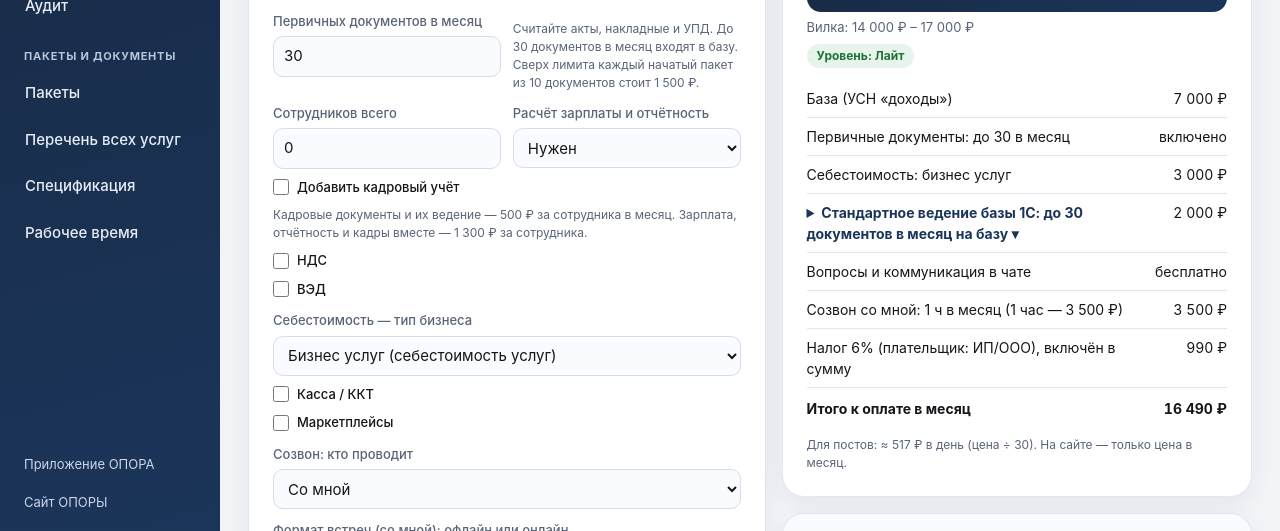
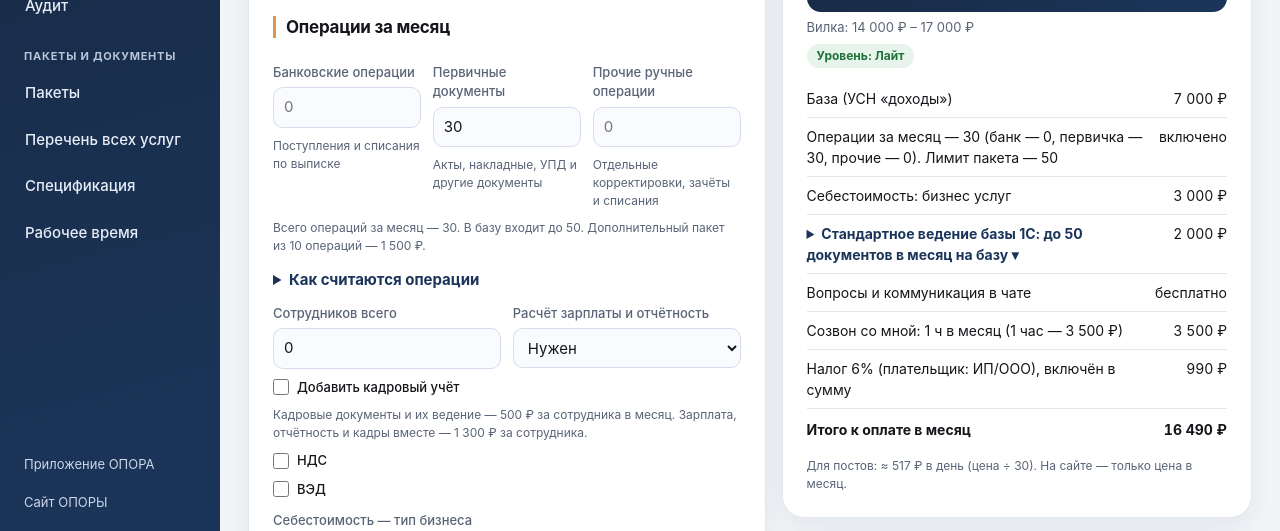
Before and after one commit to samitovvaar-blip/opora-service-calculator, a plain HTML site: page index.html in a window 1280 px wide. Shown: the part 263-794 px from the top of the page. Drawn offline with Linux system fonts and the light colour scheme.

Commit message:
Count payments, documents and manual entries in one monthly volume

```diff
--- a/index.html
+++ b/index.html
@@ -343,10 +343,17 @@ td > details { margin: 0; }
         <div id="g_rows"></div>
         <button type="button" id="g_add">+ Добавить компанию</button>
       </div>
-      <div class="row">
-        <div><label for="b_ops">Первичных документов в месяц</label><input type="number" id="b_ops" value="30" min="0" step="1" aria-describedby="b_opsnote"></div>
-        <div class="note" id="b_opsnote" style="margin-top:20px"></div>
-      </div>
+      <h2 style="margin-top:16px">Операции за месяц</h2>
+      <div class="row" aria-describedby="b_opsnote">
+        <div><label for="b_bankops">Банковские операции</label><input type="number" id="b_bankops" placeholder="0" min="0" step="1" aria-describedby="b_bankops_help"><div class="note" id="b_bankops_help">Поступления и списания по выписке</div></div>
+        <div><label for="b_ops">Первичные документы</label><input type="number" id="b_ops" value="30" min="0" step="1" aria-describedby="b_docs_help"><div class="note" id="b_docs_help">Акты, накладные, УПД и другие документы</div></div>
+        <div><label for="b_otherops">Прочие ручные операции</label><input type="number" id="b_otherops" placeholder="0" min="0" step="1" aria-describedby="b_otherops_help"><div class="note" id="b_otherops_help">Отдельные корректировки, зачёты и списания</div></div>
+      </div>
+      <div class="note" id="b_opsnote" aria-live="polite"></div>
+      <details>
+        <summary>Как считаются операции</summary>
+        <ul class="note" id="b_opsrules"></ul>
+      </details>
       <div class="row">
         <div><label for="b_emp">Сотрудников всего</label><input type="number" id="b_emp" value="0" min="0" step="1" aria-describedby="b_empnote"></div>
         <div><label for="b_pay">Расчёт зарплаты и отчётность</label><select id="b_pay"><option value="1">Нужен</option><option value="0">Не нужен</option></select></div>
@@ -682,8 +689,8 @@ td > details { margin: 0; }
 <script>
 const DEF = {
   base_npd:5000, base_patent:5000, base_ausn8:6000, base_ausn15:8000, base_usn6:7000, base_usn15:9000, base_osno:15000,
-  add_ooo:3000, ops_free:30, doc_pack_rate:1500, ops_max:150, emp_rate:800, hr_rate:500, grp_next:80, tax_ip:6, tax_fl:4,
-  add_vat:4000, add_vat_usn:3000, add_vat_mix:5000, add_ved:8000, add_wh:3000, add_wh_serv:3000, add_wh_mix:6000, add_kkt:2000, add_mp:3000, one_c:5000, c1_b1:30, c1_b2:100, c1_b3:150, c1_t1:2000, c1_t2:3000, c1_t3:4000, c1_t4:5000,
+  add_ooo:3000, ops_free:50, doc_pack_rate:1500, ops_max:150, emp_rate:800, hr_rate:500, grp_next:80, tax_ip:6, tax_fl:4,
+  add_vat:4000, add_vat_usn:3000, add_vat_mix:5000, add_ved:8000, add_wh:3000, add_wh_serv:3000, add_wh_mix:6000, add_kkt:2000, add_mp:3000, one_c:5000, c1_b1:50, c1_b2:100, c1_b3:150, c1_t1:2000, c1_t2:3000, c1_t3:4000, c1_t4:5000,
   lvl_light:15000, lvl_std:25000, spread:10,
   i_dds:15000, i_ost:5000, i_call:7000, i_chat:0, i_app:3000, i_hour_online:2500, i_plan:10000, i_call2:7000, i_goods:6000, i_hour:3500, i_hour_staff:2000,
   pk_disc:10,
@@ -692,7 +699,7 @@ const DEF = {
 };
 const LBL = {
   base_npd:"База: НПД, ₽",base_patent:"База: патент, ₽",base_ausn8:"База: АУСН доходы 8%, ₽",base_ausn15:"База: АУСН доходы−расходы 15%, ₽",base_usn6:"База: УСН доходы, ₽",base_usn15:"База: УСН доходы−расходы, ₽",base_osno:"База: ОСНО, ₽",
-  add_ooo:"Бухгалтерский учёт ООО, доплата к базе, ₽",ops_free:"Бухгалтерия: документов в месяц включено в базу",doc_pack_rate:"Пакет из 10 первичных документов, ₽",ops_max:"Предел документов в месяц (дальше индивидуально)",emp_rate:"Расчёт зарплаты и отчётность: за сотрудника в месяц, ₽",hr_rate:"Кадровый учёт: доплата за сотрудника в месяц, ₽",grp_next:"Группа: каждая следующая компания, % от базы",tax_ip:"Налог, если платит ИП или ООО, %",tax_fl:"Налог, если платит физлицо, %",
+  add_ooo:"Бухгалтерский учёт ООО, доплата к базе, ₽",ops_free:"Бухгалтерия: операций в месяц включено в базу",doc_pack_rate:"Пакет из 10 операций, ₽",ops_max:"Предел операций в месяц (дальше индивидуально)",emp_rate:"Расчёт зарплаты и отчётность: за сотрудника в месяц, ₽",hr_rate:"Кадровый учёт: доплата за сотрудника в месяц, ₽",grp_next:"Группа: каждая следующая компания, % от базы",tax_ip:"Налог, если платит ИП или ООО, %",tax_fl:"Налог, если платит физлицо, %",
   add_vat:"НДС 10% или 20%, ₽",add_vat_usn:"НДС 5%/7% (на УСН), ₽",add_vat_mix:"НДС 10% и 20% вместе, ₽",add_ved:"ВЭД, ₽",add_wh:"Себестоимость: товарный бизнес, ₽",add_wh_serv:"Себестоимость: бизнес услуг, ₽",add_wh_mix:"Себестоимость: товары и услуги, ₽",add_kkt:"Касса/ККТ, за каждую кассу, ₽",add_mp:"За маркетплейс, ₽",one_c:"1С: заведение базы, разово (за одну базу), ₽",c1_b1:"1С: граница уровня 1 (документов в месяц на базу)",c1_b2:"1С: граница уровня 2",c1_b3:"1С: граница уровня 3",c1_t1:"1С: ведение, уровень 1 (до границы 1), ₽/мес за базу",c1_t2:"1С: ведение, уровень 2, ₽/мес за базу",c1_t3:"1С: ведение, уровень 3, ₽/мес за базу",c1_t4:"1С: ведение, свыше границы 3, ₽/мес за базу",
   lvl_light:"Граница «Лайт» до, ₽",lvl_std:"Граница «Стандарт» до, ₽",spread:"Вилка цены ±, %",
   i_dds:"Состав: ДДС и ОПиУ каждый месяц, ₽",i_hour_staff:"Созвон или встреча с сотрудником, 1 час, ₽",i_hour_online:"Дополнительная встреча со мной онлайн, 1 час, ₽",i_ost:"Состав: контроль остатков дебиторки/кредиторки (платёжный календарь), ₽",i_call:"Созвон или встреча с отчётом владельцу и рекомендациями, 2 часа, ₽",i_chat:"Состав: вопросы и коммуникация в чате, ₽ (0 = бесплатно)",i_app:"Состав: доступ к приложению и боту НЕЙЛА, ₽",i_plan:"Контроль: бюджет и план-факт, ₽",i_call2:"Контроль: второй созвон в месяц (2 часа), ₽",i_hour:"Дополнительный час созвона или встречи, ₽",i_goods:"Доп к управленке: товарный учёт, ₽",
@@ -710,6 +717,10 @@ try {
     if (!rates.managementReportsRateUpdated && rates.i_dds === 10000) rates.i_dds = DEF.i_dds;
     if (!rates.currentAuditRateUpdated && rates.au_k1 === 10000) rates.au_k1 = DEF.au_k1;
     if (!rates.packageDiscountUpdated && rates.pk_disc === 0) rates.pk_disc = DEF.pk_disc;
+    if (!rates.operationVolumeUpdated) {
+      if (rates.ops_free === 30) rates.ops_free = DEF.ops_free;
+      if (rates.c1_b1 === 30) rates.c1_b1 = DEF.c1_b1;
+    }
     S = {...DEF, ...rates};
   }
 } catch (e) {}
@@ -761,17 +772,22 @@ function bigPrice(v,suf){const r=taxRate();suf=suf||"";if(!r)return rub(v)+suf;r
 function gx(v){const r=taxRate();return r?grossUp(v,r):v}
 function taxRows(total,lab,skipNone){const r=taxRate();if(!r)return skipNone?[]:[[lab,rub(total),"tot"]];const g=grossUp(total,r);return [[`Налог ${r}% (${taxLabel()}), включён в сумму`,rub(g-total)],[lab.startsWith("Итого")?lab.replace("Итого","Итого к оплате"):"К оплате: "+lab.charAt(0).toLowerCase()+lab.slice(1),rub(g),"tot"]]}
 function plEmp(n){const a=n%100,b=n%10;return n+" "+((a>=11&&a<=14)?"сотрудников":b===1?"сотрудник":(b>=2&&b<=4)?"сотрудника":"сотрудников")}
-const DOC_PACK_SIZE = 10;
-function documentPackage(count) {
+const OP_PACK_SIZE = 10;
+const OP_SCOPE = [
+  "Банк: одно поступление или списание по выписке — одна операция. Перевод между своими счетами считаем один раз.",
+  "Первичка: один обработанный акт, УПД или накладная — одна операция. Оплата и документ по одной сделке считаются отдельно, если обрабатываем оба.",
+  "Прочее: одна самостоятельная ручная операция в учёте, например зачёт, списание или корректировка, которую ещё не посчитали в банке или первичке.",
+  "Дубли, проводки внутри одного документа и автоматическое закрытие месяца объём операций не увеличивают."
+];
+function operationPackage(bank, docs, other) {
+  const count = bank + docs + other;
   const extra = Math.max(0, Math.min(count, S.ops_max) - S.ops_free);
-  const packs = Math.ceil(extra / DOC_PACK_SIZE);
-  const limit = Math.min(S.ops_free + packs * DOC_PACK_SIZE, S.ops_max);
+  const packs = Math.ceil(extra / OP_PACK_SIZE);
+  const limit = Math.min(S.ops_free + packs * OP_PACK_SIZE, S.ops_max);
   const rate = Math.max(0, S.doc_pack_rate);
-  const label = packs
-    ? `Первичные документы: до ${limit} в месяц (${packs} × ${DOC_PACK_SIZE} сверх базового лимита)`
-    : `Первичные документы: до ${limit} в месяц`;
-  const warning = count > S.ops_max ? `Свыше ${S.ops_max} документов в месяц стоимость рассчитывается индивидуально.` : "";
-  return { label, price: packs * rate, warning };
+  const label = `Операции за месяц — ${count} (банк — ${bank}, первичка — ${docs}, прочие — ${other}). Лимит пакета — ${limit}`;
+  const warning = count > S.ops_max ? `Свыше ${S.ops_max} операций в месяц стоимость рассчитывается индивидуально.` : "";
+  return { count, label, price: packs * rate, warning };
 }
 function calcBuh(){
   const docs=Math.ceil(num("b_ops")), emp=Math.floor(num("b_emp"));
@@ -802,12 +818,12 @@ function calcBuh(){
     add("База ("+$("b_reg").selectedOptions[0].text+")",S["base_"+$("b_reg").value]);
     if(form==="ooo")add("Бухгалтерский учёт ООО",S.add_ooo);
   }
-  const documents = documentPackage(docs);
-  if (documents.price > 0) {
-    add(documents.label, documents.price);
+  const operations = operationPackage(Math.ceil(num("b_bankops")), docs, Math.ceil(num("b_otherops")));
+  if (operations.price > 0) {
+    add(operations.label, operations.price);
   } else {
-    items.push([documents.label, "включено"]);
-    nums.push([documents.label, 0, "включено"]);
+    items.push([operations.label, "включено"]);
+    nums.push([operations.label, 0, "включено"]);
   }
   if(payrollIncluded){
     const label = `Расчёт зарплаты и отчётность в тарифе ООО: до ${payrollIncluded} чел.`;
@@ -838,7 +854,7 @@ function calcBuh(){
     add(`Стандартное ведение базы 1С${ents>1?" ("+ents+" шт.)":""}: ${t[1]} документов в месяц на базу`,ents*t[0]);
   }
   const m=Math.round(sum);
-  return {m,items,nums,pay:payV,emp,hrOn,payrollIncluded,payrollExtraLabel,documentWarning:documents.warning,onec:$("b_1c").value==="no"?ents*S.one_c:0,ents,callH:Math.max(1,Math.round(num("b_callh")||1)),callV:Math.max(1,Math.round(num("b_callh")||1))*hrRate($("b_who").value==="staff",$("b_fmt").value==="on"),staff:$("b_who").value==="staff",online:$("b_fmt").value==="on"};
+  return {m,items,nums,pay:payV,emp,hrOn,payrollIncluded,payrollExtraLabel,operations,onec:$("b_1c").value==="no"?ents*S.one_c:0,ents,callH:Math.max(1,Math.round(num("b_callh")||1)),callV:Math.max(1,Math.round(num("b_callh")||1))*hrRate($("b_who").value==="staff",$("b_fmt").value==="on"),staff:$("b_who").value==="staff",online:$("b_fmt").value==="on"};
 }
 function accountingMonthly(c){return c.m + c.callV}
 function lvl(m){return m<=S.lvl_light?["Лайт","ok"]:m<=S.lvl_std?["Стандарт",""]:["Сложный учёт","warn"]}
@@ -850,8 +866,9 @@ function renderBuh(){
   $("b_vatbox").classList.toggle("hide",!$("b_vat").checked);
   $("b_kktbox").classList.toggle("hide",!$("b_kkt").checked);
   $("b_mpbox").classList.toggle("hide",!$("b_mpon").checked);
-  $("b_opsnote").textContent=`Считайте акты, накладные и УПД. До ${S.ops_free} документов в месяц входят в базу. Сверх лимита каждый начатый пакет из ${DOC_PACK_SIZE} документов стоит ${rub(Math.max(0, S.doc_pack_rate))}.`;
   const c=calcBuh(), sp=S.spread/100, L=lvl(c.m), mt=accountingMonthly(c);
+  $("b_opsnote").textContent = `Всего операций за месяц — ${c.operations.count}. В базу входит до ${S.ops_free}. Дополнительный пакет из ${OP_PACK_SIZE} операций — ${rub(Math.max(0, S.doc_pack_rate))}.`;
+  $("b_opsrules").innerHTML = OP_SCOPE.map(rule => `<li>${rule}</li>`).join("");
   $("b_empnote").classList.toggle("hide", !c.payrollIncluded);
   $("b_empnote").textContent = c.payrollIncluded ? `На каждое ООО включены расчёт зарплаты и отчётность за 1 сотрудника. Сверх включённого лимита — ${rub(S.emp_rate)} за сотрудника в месяц.` : "";
   $("b_payroll_group").classList.toggle("hide", fm!=="group" || !c.payrollIncluded || $("b_pay").value!=="1");
@@ -862,7 +879,7 @@ function renderBuh(){
   $("b_callnote").textContent=`Созвон входит всегда: 1 час в месяц — со мной ${rub(S.i_hour)}, с сотрудником ${rub(S.i_hour_staff)}. Нужно больше — укажите общее число часов, цена вырастет.`;
   $("b_price").innerHTML=bigPrice(mt," / мес");
   $("b_range").textContent=`Вилка: ${rub(r500(mt*(1-sp)))} – ${rub(r500(mt*(1+sp)))}`;
-  $("b_level").innerHTML=`<span class="pill ${L[1]}">Уровень: ${L[0]}</span>`+(c.documentWarning?` <span class="pill warn">${c.documentWarning}</span>`:"");
+  $("b_level").innerHTML=`<span class="pill ${L[1]}">Уровень: ${L[0]}</span>`+(c.operations.warning?` <span class="pill warn">${c.operations.warning}</span>`:"");
   const t=c.items.map(x=>[c1wrap(x[0]),x[1]]);
   t.push(["Вопросы и коммуникация в чате","бесплатно"]);
   t.push([`Созвон ${whoTxt(c.staff,c.online)}: ${c.callH} ч в месяц (1 час — ${rub(hrRate(c.staff,c.online))})`,rub(c.callV)]);
@@ -968,7 +985,7 @@ function packCard(el, name, keys, c, acc) {
   t.push([`Скидка за пакет ${pack.discountRate}%`, pack.discount ? "−" + rub(pack.discount) : rub(0), "sec sd"]);
   if (taxRate()) t.push(["Стоимость со скидкой до налоговой надбавки", rub(pack.total), "tot"]);
   t.push(...taxRows(pack.total, "Итого со скидкой в месяц"));
-  const warning = acc && c.documentWarning ? c.documentWarning + " " : "";
+  const warning = acc && c.operations.warning ? c.operations.warning + " " : "";
   el.innerHTML = `<h2>${name}</h2><div class="big">${bigPrice(pack.total," / мес")}</div><table style="margin-top:12px">${rows(t)}</table><div class="note">${warning}Для постов: ≈ ${rub(pack.total / 30)} в день.</div>`;
 }
 
@@ -1138,8 +1155,8 @@ function listData(){
   const B=[],M=[],N=[],P=[],A=[];
   Object.entries(RN).forEach(([key, label])=>B.push([`Базовое обслуживание: ${label}`,rub(S["base_"+key]),"в месяц",BASE_SCOPE[key]]));
   B.push(["Бухгалтерский учёт ООО — дополнительно к базе по налоговому режиму","+"+rub(S.add_ooo),"в месяц",LLC_SCOPE],
-   [`Первичные документы: до ${S.ops_free} в месяц входят в базу`,"—",""],
-   [`Дополнительный пакет из ${DOC_PACK_SIZE} документов (до ${S.ops_max} документов в месяц)`,rub(Math.max(0, S.doc_pack_rate)),"в месяц"],
+   [`До ${S.ops_free} операций суммарно входят в базу`,"включено","в месяц",OP_SCOPE],
+   [`Дополнительный пакет из ${OP_PACK_SIZE} операций (до ${S.ops_max} операций в месяц)`,rub(Math.max(0, S.doc_pack_rate)),"в месяц"],
    ["Расчёт зарплаты и отчётность, за 1 сотрудника (для ООО — сверх одного включённого)",rub(S.emp_rate),"в месяц",PAYROLL_SCOPE],
    ["Кадровый учёт, доплата за 1 сотрудника",rub(Math.max(0, S.hr_rate)),"в месяц",HR_SCOPE],
    ["НДС 5% или 7% (на УСН)",rub(S.add_vat_usn),"в месяц"],["НДС 10% или 20%",rub(S.add_vat),"в месяц"],["НДС 10% и 20% вместе",rub(S.add_vat_mix),"в месяц"],
@@ -1224,7 +1241,7 @@ function buildSpec(){
       const accountingRows = c.nums.map(([label, amount, text]) => R(label, "ежемесячно", amount, text));
       accountingRows.push(R(accountingCallLabel(c), "ежемесячно", c.callV));
       accountingRows.push(accountingTotal(accounting));
-      secs.push({t:"Бухгалтерское обслуживание (по расчёту клиента)", rows: accountingRows, note: c.documentWarning});
+      secs.push({t:"Бухгалтерское обслуживание (по расчёту клиента)", rows: accountingRows, note: c.operations.warning});
       const setup = accOnce();
       if (setup.length) secs.push({t:"Разовые услуги", rows: setup});
     }
@@ -1242,7 +1259,7 @@ function buildSpec(){
       const call = c.callV > 0 && !$("sp_m").checked ? c.callV : 0;
       if (call) rows.push(R(accountingCallLabel(c), "ежемесячно", call));
       rows.push(accountingTotal(c.m + call));
-      secs.push({t:"Бухгалтерское обслуживание", rows, note: c.documentWarning});
+      secs.push({t:"Бухгалтерское обслуживание", rows, note: c.operations.warning});
       monthly += c.m + call;
       const o=accOnce();if(o.length)secs.push({t:"Разовые услуги по бухгалтерии",rows:o});
     }
@@ -1331,7 +1348,7 @@ function buildSettings(){
       if(!valid){i.reportValidity();return}
     }
     S[key]=Number.isFinite(value)?value:0;
-    try{localStorage.setItem("opora_calc",JSON.stringify({...S,neylaMonthlyRateUpdated:true,goodsCostingRateUpdated:true,managementReportsRateUpdated:true,currentAuditRateUpdated:true,packageDiscountUpdated:true}))}catch(e){}
+    try{localStorage.setItem("opora_calc",JSON.stringify({...S,neylaMonthlyRateUpdated:true,goodsCostingRateUpdated:true,managementReportsRateUpdated:true,currentAuditRateUpdated:true,packageDiscountUpdated:true,operationVolumeUpdated:true}))}catch(e){}
     renderAll();
   }));
 }
```
